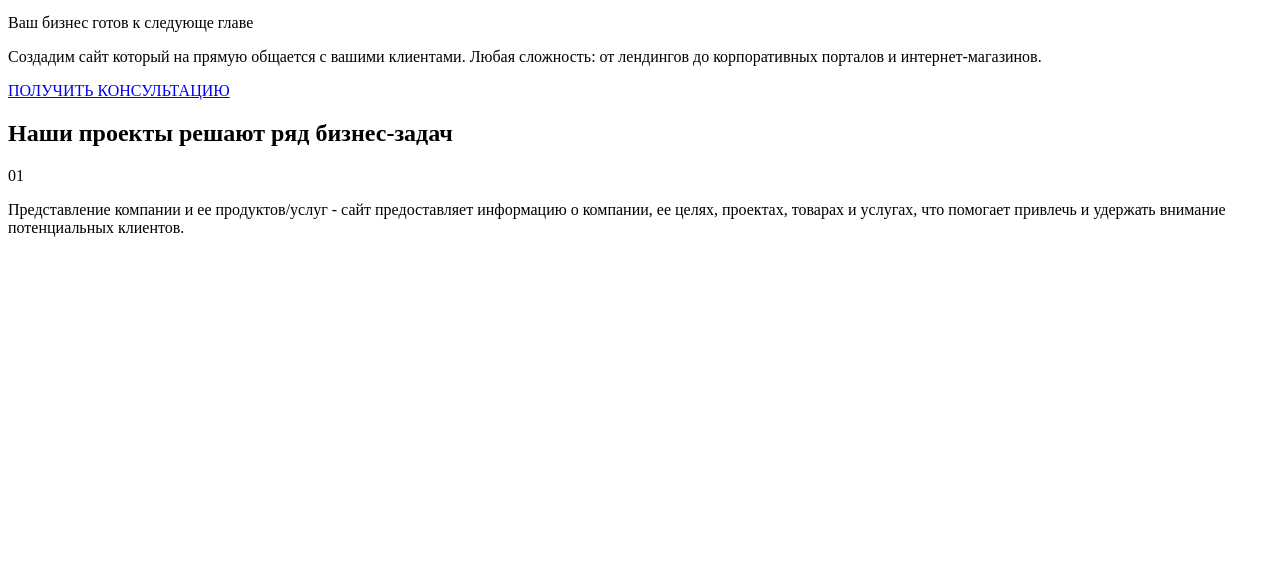
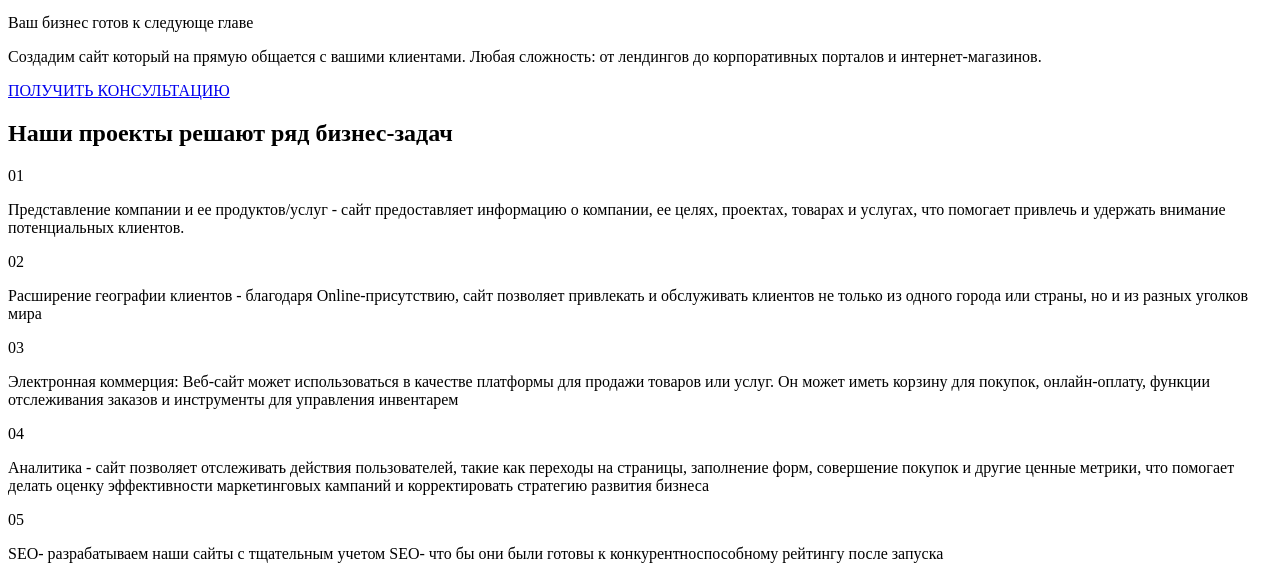
Before and after one commit to Robotaki/new-lim, a website: page src/index.html in a window 1280 px wide. Shown: the part 222-801 px from the top of the page. Drawn offline with Linux system fonts and the light colour scheme; a web font is replaced by a local one.

Commit message:
added comment and block tasks

```diff
--- a/src/index.html
+++ b/src/index.html
@@ -32,6 +32,7 @@
                 </ul>
             </nav>
         </div>
+        <!-- /.navigation -->
         <header class="header">
             <div class="header__line header__line-top"></div>
             <div class="header__line header__line-left"></div>
@@ -60,6 +61,7 @@
                 <a href="#" class="header__link">ПОЛУЧИТЬ КОНСУЛЬТАЦИЮ</a>
             </div>
         </header>
+        <!-- /.header -->
         <main>
             <section class="section-tasks">
                 <h2 class="secondary-title tasks-title">Наши проекты решают ряд бизнес-задач</h2>
@@ -72,13 +74,72 @@
                             </div>
                             <div class="tasks__item-text">
                                 <p>
-                                    <span>Представление компании и ее продуктов/услуг</span> - сайт предоставляет информацию о компании, ее целях, проектах, товарах и услугах, что помогает привлечь и удержать внимание потенциальных клиентов.
+                                    <span class="tasks__weight">Представление компании и ее продуктов/услуг</span> - сайт предоставляет информацию о компании, ее целях, проектах, товарах и услугах, что помогает привлечь и удержать <span class="tasks__wrap">внимание потенциальных</span>  клиентов.
                                 </p>
                             </div>
                         </div>
                     </div>
+                    <!-- /.tasks__item -->
+                    <div class="tasks__item">
+                        <div class="tasks__item-line"></div>
+                        <div class="tasks__item-content">
+                            <div class="tasks__item-number tasks__item-number_m">
+                                <span>02</span>
+                            </div>
+                            <div class="tasks__item-text tasks__item-text_2">
+                                <p>
+                                    <span class="tasks__weight">Расширение географии клиентов</span> - благодаря Online-присутствию, сайт позволяет привлекать и обслуживать клиентов не только из одного города или страны, но и <span class="tasks__wrap">из разных</span>  уголков мира
+                                </p>
+                            </div>
+                        </div>
+                    </div>
+                    <!-- /.tasks__item -->
+                    <div class="tasks__item">
+                        <div class="tasks__item-line"></div>
+                        <div class="tasks__item-content">
+                            <div class="tasks__item-number tasks__item-number_m">
+                                <span>03</span>
+                            </div>
+                            <div class="tasks__item-text tasks__item-text_3">
+                                <p>
+                                    <span class="tasks__weight">Электронная коммерция:</span> Веб-сайт может использоваться в качестве платформы для продажи товаров или услуг. Он может иметь корзину для покупок, онлайн-оплату, функции отслеживания заказов и инструменты для управления инвентарем
+                                </p>
+                            </div>
+                        </div>
+                    </div>
+                    <!-- /.tasks__item -->
+                    <div class="tasks__item">
+                        <div class="tasks__item-line"></div>
+                        <div class="tasks__item-content">
+                            <div class="tasks__item-number tasks__item-number_m">
+                                <span>04</span>
+                            </div>
+                            <div class="tasks__item-text tasks__item-text_4">
+                                <p>
+                                    <span class="tasks__weight">Аналитика</span> - сайт позволяет отслеживать действия пользователей, такие как переходы на страницы, заполнение форм, совершение покупок и другие ценные метрики, что помогает делать оценку эффективности маркетинговых кампаний и корректировать стратегию развития бизнеса
+                                </p>
+                            </div>
+                        </div>
+                    </div>
+                    <!-- /.tasks__item -->
+                    <div class="tasks__item">
+                        <div class="tasks__item-line"></div>
+                        <div class="tasks__item-content">
+                            <div class="tasks__item-number tasks__item-number_m">
+                                <span>05</span>
+                            </div>
+                            <div class="tasks__item-text tasks__item-text_5">
+                                <p>
+                                    <span class="tasks__weight">SEO</span>- разрабатываем наши сайты с тщательным учетом SEO- что бы они были готовы к конкурентноспособному рейтингу после запуска
+                                </p>
+                            </div>
+                        </div>
+                    </div>
+                    <!-- /.tasks__item -->
                 </div>
+                <!-- /.tasks -->
             </section>
+            <!-- /.section-tasks -->
         </main>
         <footer>
 
```
